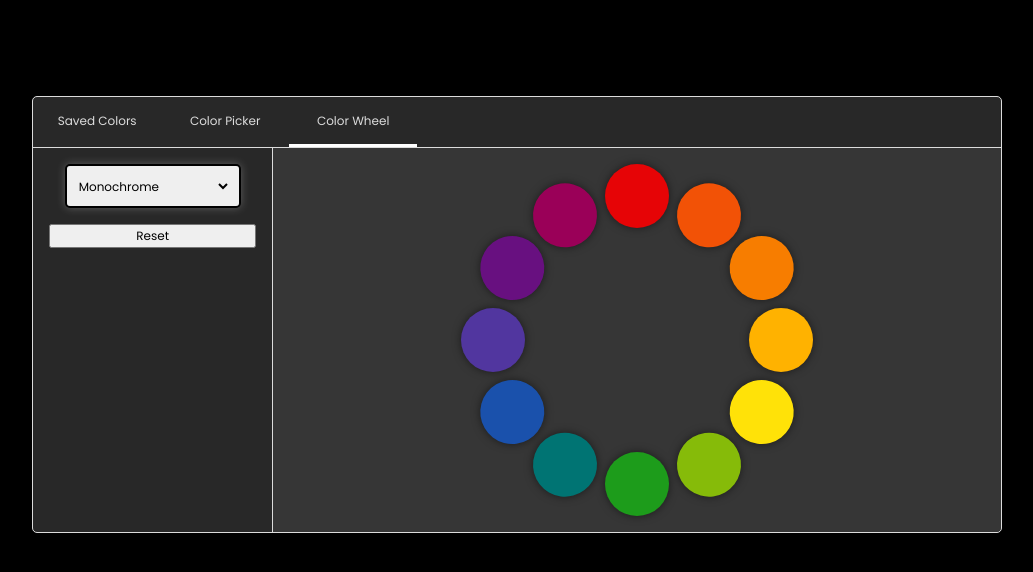
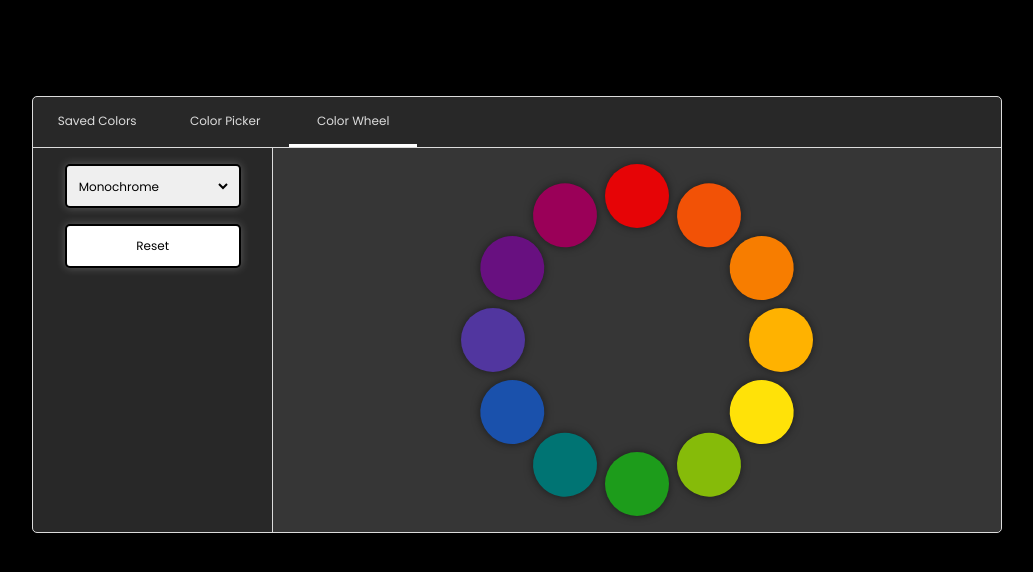
Before and after one commit to mhayakawa1/color-app, a React (Create React App) app: page / in a window 1280 px wide. Both pictures are taken after a click on the button "Color Wheel". Shown: the top 572 px of the page, without its empty margins (123-1156 px from the left). Built offline with nearby package versions, Linux system fonts and the light colour scheme.

Commit message:
Update ColorWheel.jsx

```diff
--- a/src/Components/ColorWheel.jsx
+++ b/src/Components/ColorWheel.jsx
@@ -50,7 +50,6 @@ export default function ColorWheel() {
   }
 
   const changeColorInfo = (reset, selectedColor) => {
-    // console.log(colorsInfo)
     let newInfo = [...colorsInfo.splice(colorsInfo.indexOf(colorsInfo.find((i) => i.color === selectedColor))), ...colorsInfo.splice(0)];
     newInfo.map((i) => !reset && colorIndexes.includes(newInfo.indexOf(i)) ? i.active = true : i.active = false);
     setColorsInfo(newInfo);
@@ -78,7 +77,7 @@ export default function ColorWheel() {
     for (let i = 0; i < colorsInfo.length; i++) {
       buttons.push(
         <button key={i} onClick={() => changeColorInfo(false, colorsInfo[i].color)}
-          className={`color-wheel-circle ${colorsInfo[i].color} ${colorsInfo[i].active ? 'dropshadow' : ''}`}></button>
+          className={`color-wheel-circle ${colorsInfo[i].color} ${colorsInfo[i].active && 'dropshadow'}`}></button>
       )
     }
 
@@ -96,7 +95,7 @@ export default function ColorWheel() {
               {renderSchemeOptions()}
           </select>
         </div>
-        <button className='btn-standard color-wheel-reset' onClick={() => changeColorInfo(true, 'red')}>Reset</button>
+        <button className='standard color-wheel-reset' onClick={() => changeColorInfo(true, 'red')}>Reset</button>
         <ul className='color-names-1'>
           {renderColorNames()}
         </ul>
```
